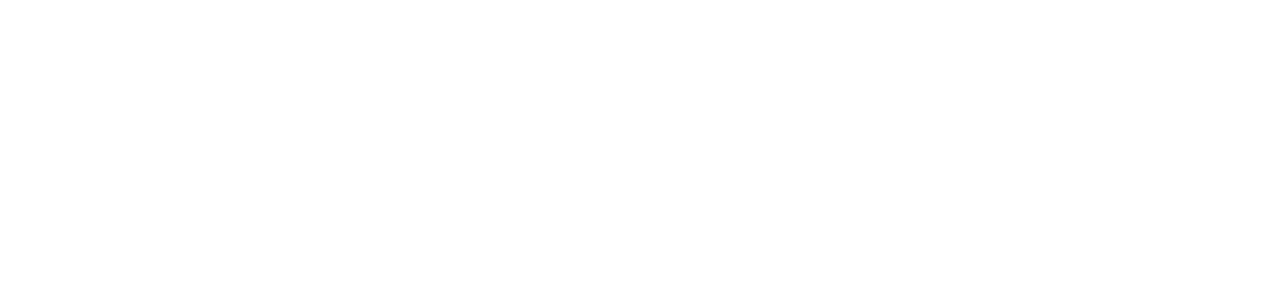
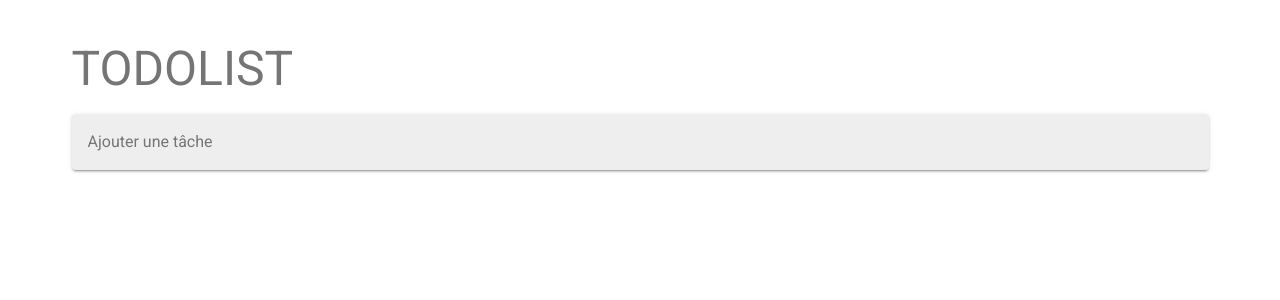
Before and after one commit to wiliamailysh/Todolist_App, a Nuxt app: page / in a window 1280 px wide. Shown: the top 300 px of the page. Built offline with nearby package versions, Linux system fonts and the light colour scheme.

Commit message:
:linter: correct style & add key to v-for

```diff
--- a/components/Todolist.vue
+++ b/components/Todolist.vue
@@ -1,18 +1,33 @@
 <template>
   <div class="todolist_app">
     <v-container>
+      <h1 class="display-2 py-5 grey--text text--darken-1">
+        TODOLIST
+      </h1>
+      <v-card class="pa-4 mb-5" color="grey lighten-3">
+        <!-- Add a new task -->
+        <input type="text" class="new-todo" placeholder="Ajouter une tâche" @keyup.enter="addTodo">
 
+        <v-card v-for="todo in allTodos" :key="todo.id">
+          {{ todo.text }}
+        </v-card>
+      </v-card>
     </v-container>
   </div>
 </template>
 
 <script>
 // import mapHelpers
-import { mapActions } from 'vuex'
+import { mapActions, mapGetters } from 'vuex'
 
 export default {
   components: {
 
+  },
+  computed: {
+    ...mapGetters({
+      allTodos: 'todolist/allTodos'
+    })
   },
   methods: {
     ...mapActions({
```
